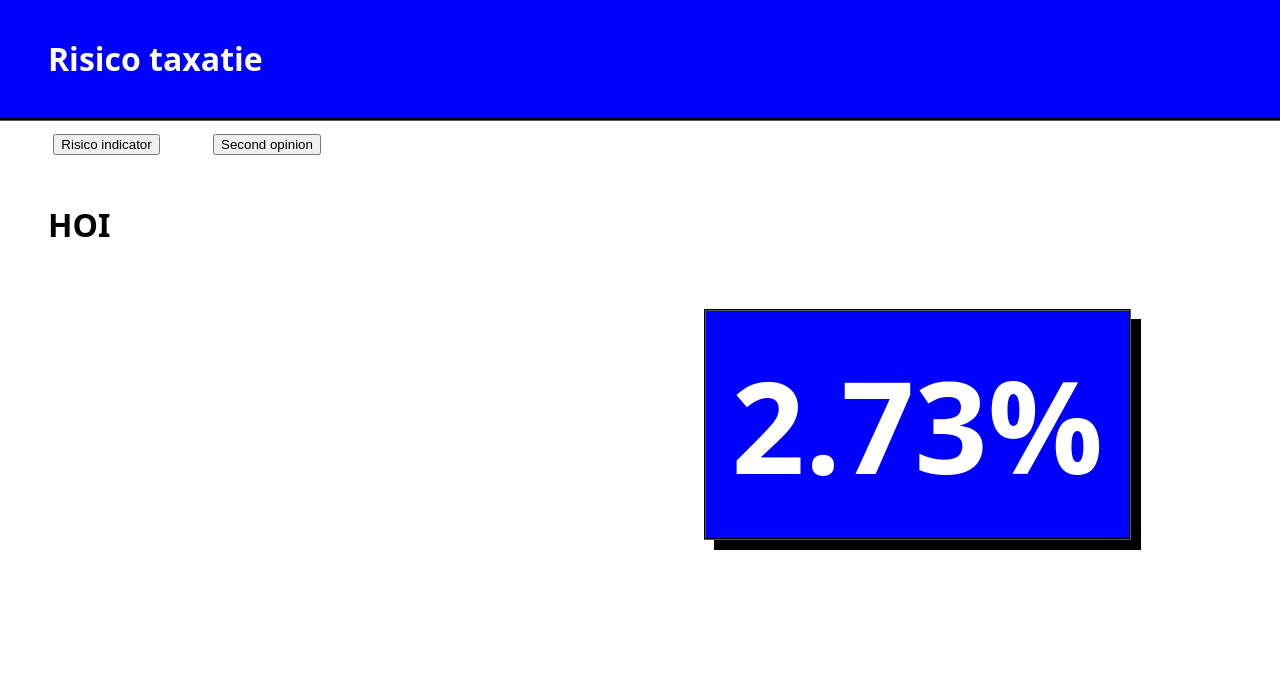
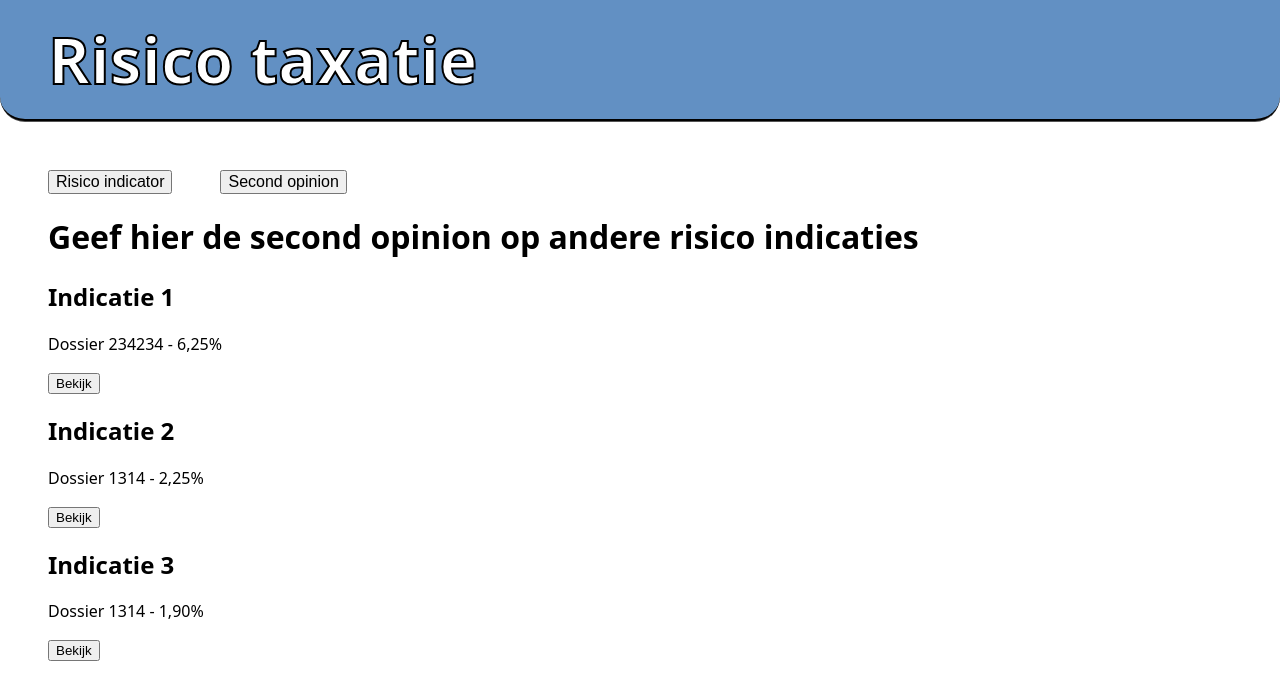
Before and after one commit to joostflick/frontend-applications, a Vue app: page / in a window 1280 px wide. Both pictures are taken after a click on the button "Second opinion". Shown: the top 700 px of the page. Built offline with nearby package versions, Linux system fonts and the light colour scheme.

Commit message:
Some styling, added second tab for second opinion

```diff
--- a/src/App.vue
+++ b/src/App.vue
@@ -10,7 +10,7 @@
     <div v-else>
     <app-secondopinion></app-secondopinion>
     </div>
-    <app-percentage v-bind:percentage="formula"></app-percentage>
+    <app-percentage v-if="showForm" v-bind:percentage="formula"></app-percentage>
 </div>
   </div>
 
@@ -37,9 +37,11 @@ font-family: system-ui;
 #body {
   display: flex;
 }
-button {
-  margin-left: 4em;
-  margin-top: 1em;
+#app > button {
+  margin-left: 3em;
+  margin-top: 3em;
+  font-style: roboto;
+  font-size: 1em;
 }
 
 
--- a/src/Form.vue
+++ b/src/Form.vue
@@ -1,5 +1,6 @@
 <template>
     <div id="questionform">
+        <h1>Beantwoord de volgende vragen:</h1>
         <app-input v-for="question in questions" v-bind:key="question.question" :question='question' />
     </div>
 </template>
--- a/src/Header.vue
+++ b/src/Header.vue
@@ -4,17 +4,23 @@
     </header>
 </template>
 <style>
+header > h1 {
+    -webkit-text-stroke: 2px black;
+    font-size: 4em;
+    margin: 0;
+}
 header {
     display: flex;
     padding: 1em;
     padding-left: 3em;
     border-bottom: 3px;
+    border-radius: 0 0 25px 25px;
     border-left: 0;
     border-right: 0;
     border-top: 0;
     border-color: black;
     color: white;
-    background-color: blue;
+    background-color: #6290C3;
     border-style:groove;
 }
 body {
--- a/src/Percentage.vue
+++ b/src/Percentage.vue
@@ -30,8 +30,10 @@ export default {
     padding: 0.2em;
     border-color: black;
     border-style:groove;
+    border-radius: 25px;
     box-shadow: 10px 10px black;
-    background-color: blue;
+    background-color: #6290C3;
     color: white;
+    -webkit-text-stroke: 2px black;
 }
 </style>
--- a/src/SecondOpinion.vue
+++ b/src/SecondOpinion.vue
@@ -1,6 +1,15 @@
 <template>
 <div id='bodySecond'>
-    <h1>HOI</h1>
+    <h1>Geef hier de second opinion op andere risico indicaties</h1>
+    <h2>Indicatie 1</h2>
+    <p>Dossier 234234 - 6,25%</p>
+    <button>Bekijk</button>
+    <h2>Indicatie 2</h2>
+    <p>Dossier 1314 - 2,25%</p>
+    <button>Bekijk</button>
+    <h2>Indicatie 3</h2>
+    <p>Dossier 1314 - 1,90%</p>
+    <button>Bekijk</button>
 </div>
 </template>
 <script>
@@ -11,5 +20,6 @@ export default {
 <style>
 #bodySecond {
 margin: 3em;
+margin-top: 1em;
 }
 </style>
--- a/src/questions.js
+++ b/src/questions.js
@@ -9,23 +9,23 @@ export default [
     {
       question: "Herkomst ouders",
       options: [
-        "Beide ouders Nederlands",
-        "Beide ouders niet Nederlands",
-        "Een van de ouders Nederlands en de andere niet Nederlands"
+        {label: "Beide ouders Nederlands", value: "1"},
+        {label: "Beide ouders niet Nederlands", value: "1"},
+        {label: "Een van de ouders Nederlands en de andere niet Nederlands", value: "1"}
       ]
     },
     {
       question: "Type huishouden",
       options: [
-        "Gehuwd paar met kinderen",
-        "Eenouderhuishouden",
-        "Eenpersoonshuishouden",
-        "Gehuwd paar zonder kinderen",
-        "Institutioneel huishouden",
-        "Niet-gehuwd paar met kinderen",
-        "Niet-gehuwd paar zonder kinderen",
-        "Overig huishouden",
-        "Onbekend huishouden"
+        {label: "Gehuwd paar met kinderen", value: "1"},
+        {label: "Eenouderhuishouden", value: "1"},
+        {label: "Eenpersoonshuishouden", value: "1"},
+        {label: "Gehuwd paar zonder kinderen", value: "1"},
+        {label: "Institutioneel huishouden", value: "1"},
+        {label: "Niet-gehuwd paar met kinderen", value: "1"},
+        {label: "Niet-gehuwd paar zonder kinderen", value: "1"},
+        {label: "Overig huishouden", value: "1"},
+        {label: "Onbekend huishouden", value: "1"}
       ]
     },
     { question: "Gescheiden ouders", options: ["Nee", "Ja"] },
```
Also changed, not shown: 1 other file (tests, documents, lock files or other folders).
